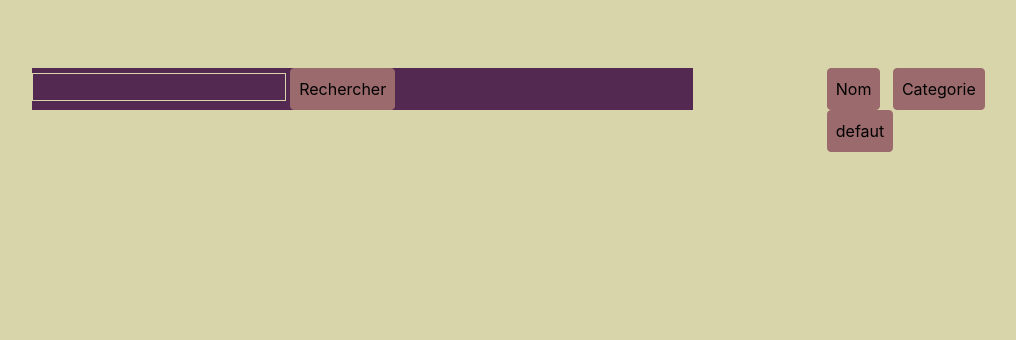
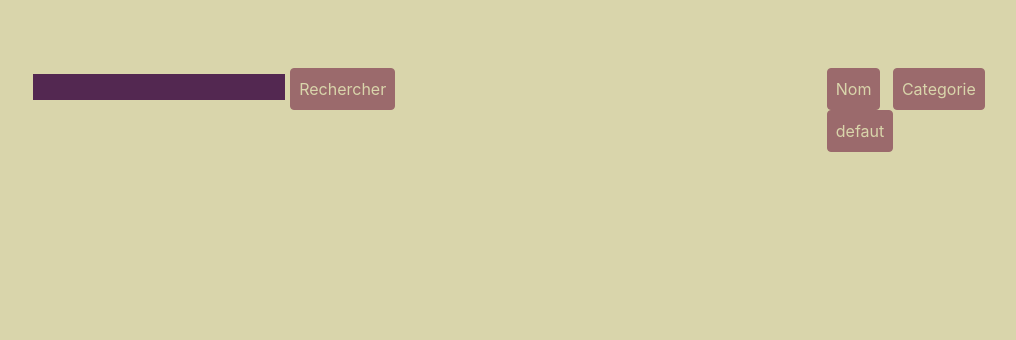
Before and after one commit to DownZeroDay/Poudlard, a PHP site: template templates/index/home.html.twig in a window 1280 px wide. Shown: the part 126-466 px from the top of the page, without its empty margins (153-1169 px from the left). Run offline with PHP 8.4, Linux system fonts and the light colour scheme; the template is opened without the code that fills it, so the values that code supplies are empty; some libraries are stand-ins or nearby versions.

Commit message:
fix some css v2

```diff
--- a/public/css/style.css
+++ b/public/css/style.css
@@ -1,8 +1,5 @@
 
 
-body {
-    background-color:#D9D5AB;
-}
 
 form, .card {
     background-color:#532851 !important;
@@ -72,7 +69,11 @@
 button {
     background-color: #9B6A6C !important;
     border: 1px solid #9B6A6C !important;
+    color: #D9D5AB;
+}
 
+button:selected {
+    color:#532851;
 }
 
 button:hover {
@@ -192,9 +193,16 @@
     appearance: none;
 }
 
-
 span{
     background-color:#D9D5AB !important;
     color: #532851 !important;
     border: 1px solid #532851 !important;
 }
+
+body  {
+    background-color:#D9D5AB;
+}
+
+.clean-bg {
+    background-color:#D9D5AB !important;
+}
--- a/templates/index/home.html.twig
+++ b/templates/index/home.html.twig
@@ -3,7 +3,7 @@
 <div class="row mt-5">
     <div class="col-md-10 d-flex offset-md-1 mt-5">
             <div class="col-8 m-5">
-                <form action = "/">
+                <form action = "/" class="clean-bg">
                     <input type="text" name = "recherche">
                     <button type = "submit"class="btn p-2">Rechercher</button>
                 </form>
--- a/templates/user/Profile.html.twig
+++ b/templates/user/Profile.html.twig
@@ -27,10 +27,4 @@
             {% include 'user/componement/gestionnaire/gestionUser.html.twig' with {"users":params.users,"roles":params.droit,"sections":params.sections} only %}
         </div>
         {% endif %}
-
-        <div class="row d-flex m-5">
-      <form method="POST" action="/">
-          <button class="btn btn-primary" type="submit" name="logout_btn"> Deconnexion </button>
-      </form>
-        <div>
  {% include 'global/footer.html.twig' %}
```
